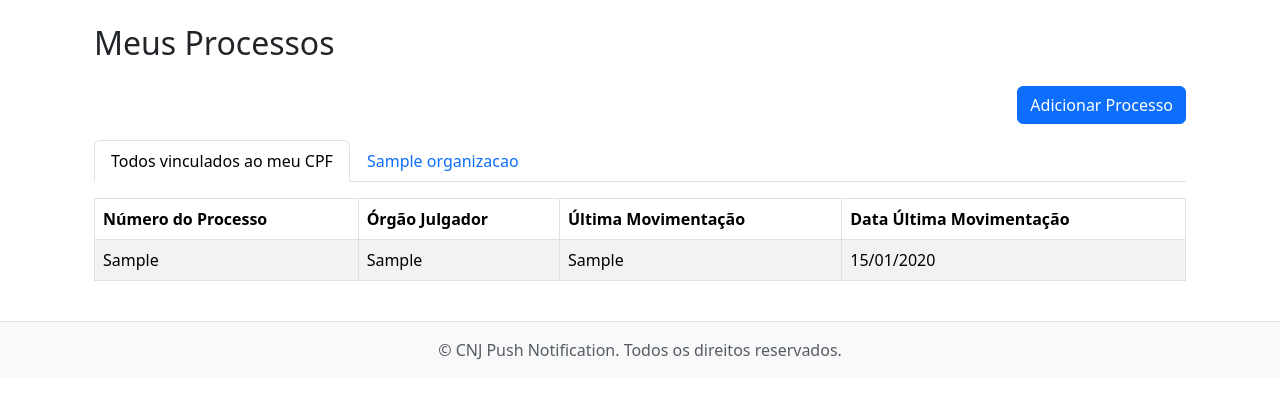
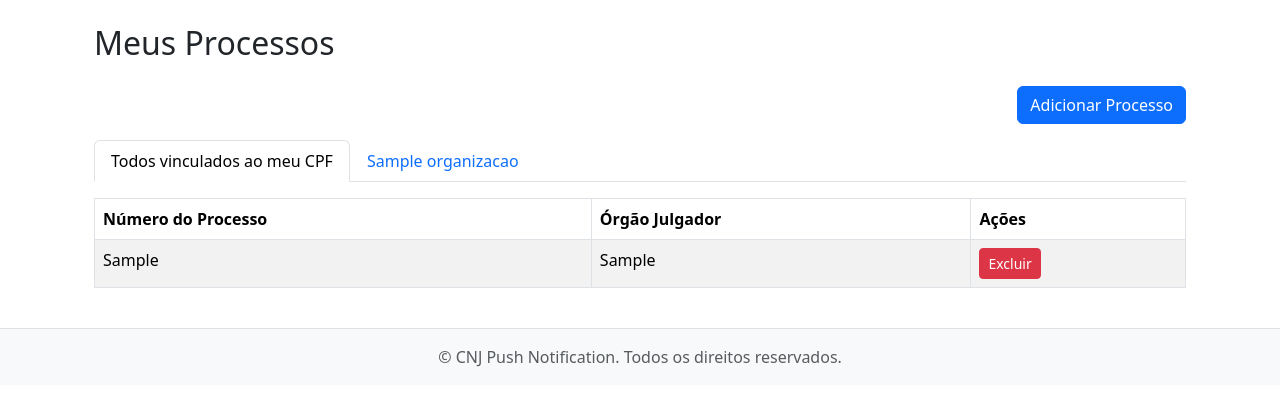
Before and after one commit to HelderVieira/cnj_push_notfication, a Django app: page /meus-processos/ in a window 1280 px wide. Shown: the part 149-555 px from the top of the page. Run offline with Django 5.2, Linux system fonts and the light colour scheme; a user stored in the database is signed in; tables that the repository leaves empty hold one stand-in row (values such as "Sample post").

Commit message:
feat: add process removal functionality for users and organizations

```diff
--- a/templates/website/meus_processos.html
+++ b/templates/website/meus_processos.html
@@ -33,8 +33,7 @@
                         <tr>
                             <th>Número do Processo</th>
                             <th>Órgão Julgador</th>
-                            <th>Última Movimentação</th>
-                            <th>Data Última Movimentação</th>
+                            <th>Ações</th>
                         </tr>
                     </thead>
                     <tbody>
@@ -42,11 +41,12 @@
                         <tr>
                             <td>{{ processo.numero_processo }}</td>
                             <td>{{ processo.orgao_julgador }}</td>
-                            <td>{{ processo.ultima_movimentacao }}</td>
-                            <td>{{ processo.data_ultima_movimentacao|date:'d/m/Y' }}</td>
+                            <td>
+                                <a href="{% url 'excluir_processo_monitorado' processo.id %}" class="btn btn-danger btn-sm">Excluir</a>
+                            </td>
                         </tr>
                         {% empty %}
-                        <tr><td colspan="4" class="text-center">Nenhum processo encontrado.</td></tr>
+                        <tr><td colspan="5" class="text-center">Nenhum processo encontrado.</td></tr>
                         {% endfor %}
                     </tbody>
                 </table>
@@ -60,8 +60,7 @@
                         <tr>
                             <th>Número do Processo</th>
                             <th>Órgão Julgador</th>
-                            <th>Última Movimentação</th>
-                            <th>Data Última Movimentação</th>
+                            <th>Ações</th>
                         </tr>
                     </thead>
                     <tbody>
@@ -69,11 +68,12 @@
                         <tr>
                             <td>{{ processo.numero_processo }}</td>
                             <td>{{ processo.orgao_julgador }}</td>
-                            <td>{{ processo.ultima_movimentacao }}</td>
-                            <td>{{ processo.data_ultima_movimentacao|date:'d/m/Y' }}</td>
+                            <td>
+                                <a href="{% url 'excluir_processo_monitorado_org' processo.id org.id %}" class="btn btn-danger btn-sm">Excluir</a>
+                            </td>
                         </tr>
                         {% empty %}
-                        <tr><td colspan="4" class="text-center">Nenhum processo encontrado para esta organização.</td></tr>
+                        <tr><td colspan="5" class="text-center">Nenhum processo encontrado para esta organização.</td></tr>
                         {% endfor %}
                     </tbody>
                 </table>
--- a/website/urls.py
+++ b/website/urls.py
@@ -11,6 +11,8 @@ urlpatterns = [
     # Meus Processos
     path('meus-processos/', views.meus_processos_view, name='meus_processos'),
     path('meus-processos/adicionar/', views.adicionar_processo_view, name='adicionar_processo'),
+    path('meus-processos/<int:processo_id>/excluir/', views.excluir_processo_monitorado_view, name='excluir_processo_monitorado'),
+    path('meus-processos/<int:processo_id>/excluir/org/<int:org_id>/', views.excluir_processo_monitorado_view, name='excluir_processo_monitorado_org'),
 
     # Organização
     path('organizacoes/', views.lista_organizacoes_view, name='lista_organizacoes'),
--- a/website/views.py
+++ b/website/views.py
@@ -125,6 +125,40 @@ def lista_organizacoes_view(request):
     })
 
 @login_required
+def excluir_processo_monitorado_view(request, processo_id, org_id=None):
+    """
+    Remove um processo da lista de monitorados do usuário e, se org_id for informado e o usuário for admin,
+    também remove da organização.
+    """
+    from django.http import HttpResponseForbidden
+    user = request.user
+    try:
+        processo = ProcessoMonitorados.objects.get(id=processo_id)
+    except ProcessoMonitorados.DoesNotExist:
+        messages.error(request, 'Processo não encontrado.')
+        return redirect('meus_processos')
+
+    if org_id:
+        # Tentativa de remover da organização
+        try:
+            org = Organizacao.objects.get(id=org_id)
+        except Organizacao.DoesNotExist:
+            messages.error(request, 'Organização não encontrada.')
+            return redirect('meus_processos')
+        # Verifica se usuário é admin
+        vinculo_admin = Vinculo.objects.filter(usuario=user, organizacao=org, tipo=Vinculo.TipoVinculo.ADMINISTRADOR).exists()
+        if not vinculo_admin:
+            return HttpResponseForbidden('Você não tem permissão para remover processos desta organização.')
+        org.processos_monitorados.remove(processo)
+        messages.success(request, 'Processo removido da organização com sucesso!')
+    else:
+        # Remover do CPF do usuário
+        user.processos_monitorados.remove(processo)
+        messages.success(request, 'Processo removido da sua lista com sucesso!')
+
+    return redirect('meus_processos')
+
+@login_required
 def cadastro_organizacao_view(request, pk=None):
     if pk:
         org = Organizacao.objects.get(pk=pk)
```
